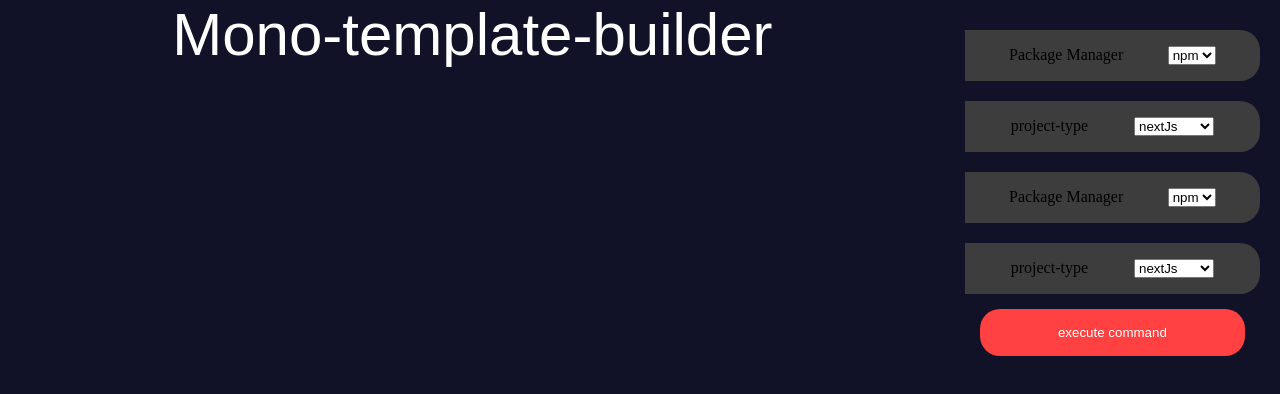
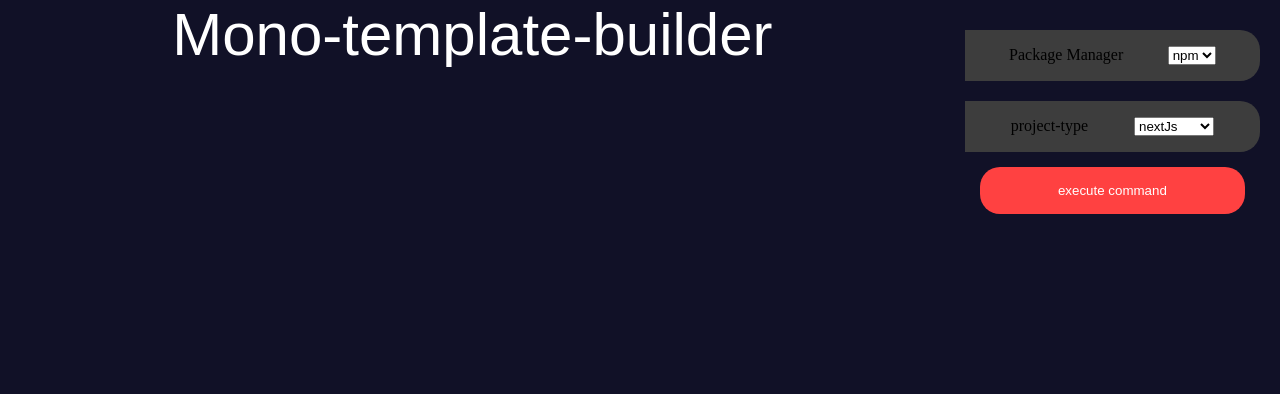
Before and after one commit to Mspeaker72/turbo-repo-starter-mono, a Next.js app in the folder apps/web/: page / in a window 1280 px wide. Shown: the top 394 px of the page. Built offline with nearby package versions, Linux system fonts and the light colour scheme.

Commit message:
add message template and remove redundant messages on home

```diff
--- a/apps/web/app/page.tsx
+++ b/apps/web/app/page.tsx
@@ -57,16 +57,6 @@
       options={['nextJs','vite','storybook','svelte']}
       />
 
-    <Dropdown
-      label={'Package Manager'}
-      options={['npm','yarn']}
-      />
-
-      <Dropdown
-      label={'project-type'}
-      options={['nextJs','vite','storybook','svelte']}
-      />
-
     <Button
     text='execute command'
     onClick={run}
--- a/packages/ui/src/modal.tsx
+++ b/packages/ui/src/modal.tsx
@@ -8,6 +8,8 @@
 
 interface ModalProps {
   show: boolean;
+  messsage?: string;
+  icon?: string;
 }
 
 const ModalBackground = styled.div`
@@ -18,13 +20,29 @@
   left: 0;
   display: flex;
   background: rgba(0, 0, 0, 0.5);
+  justify-content: center;
+  align-items: center;
 `
 
+const DeatilsBox = styled.div`
+  width: 400px;
+  height: 200px;
+  border-radius: 20px;
+  background: white;
+  display: flex;
+  justify-content: center;
+  align-items: center;
+
+`
 export const Modal = ({show}:ModalProps) => {
   return (
     show &&
     <ModalBackground>
 
+      <DeatilsBox>
+        Error has occured!
+      </DeatilsBox>
+
     </ModalBackground>
 
   );
```
